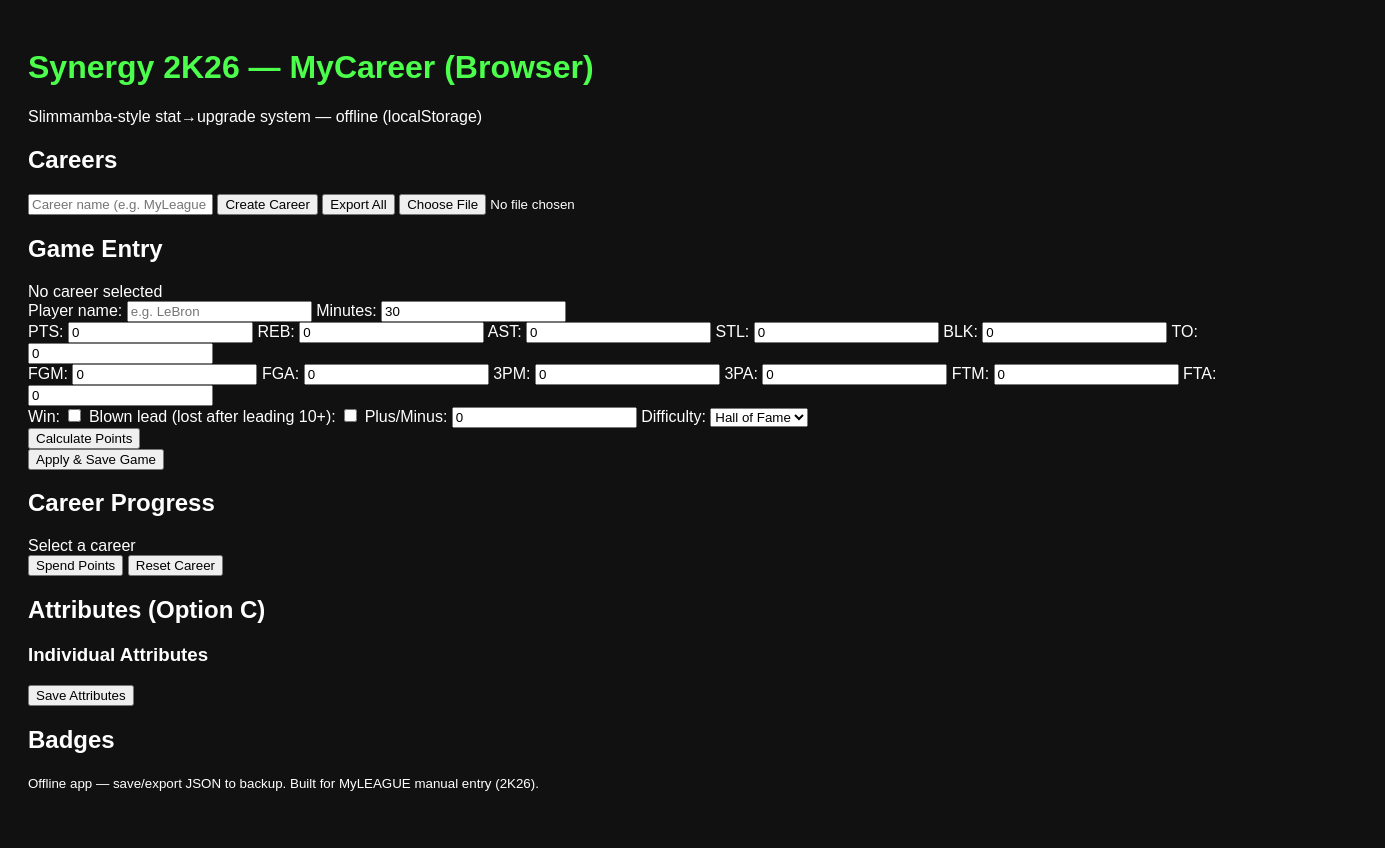
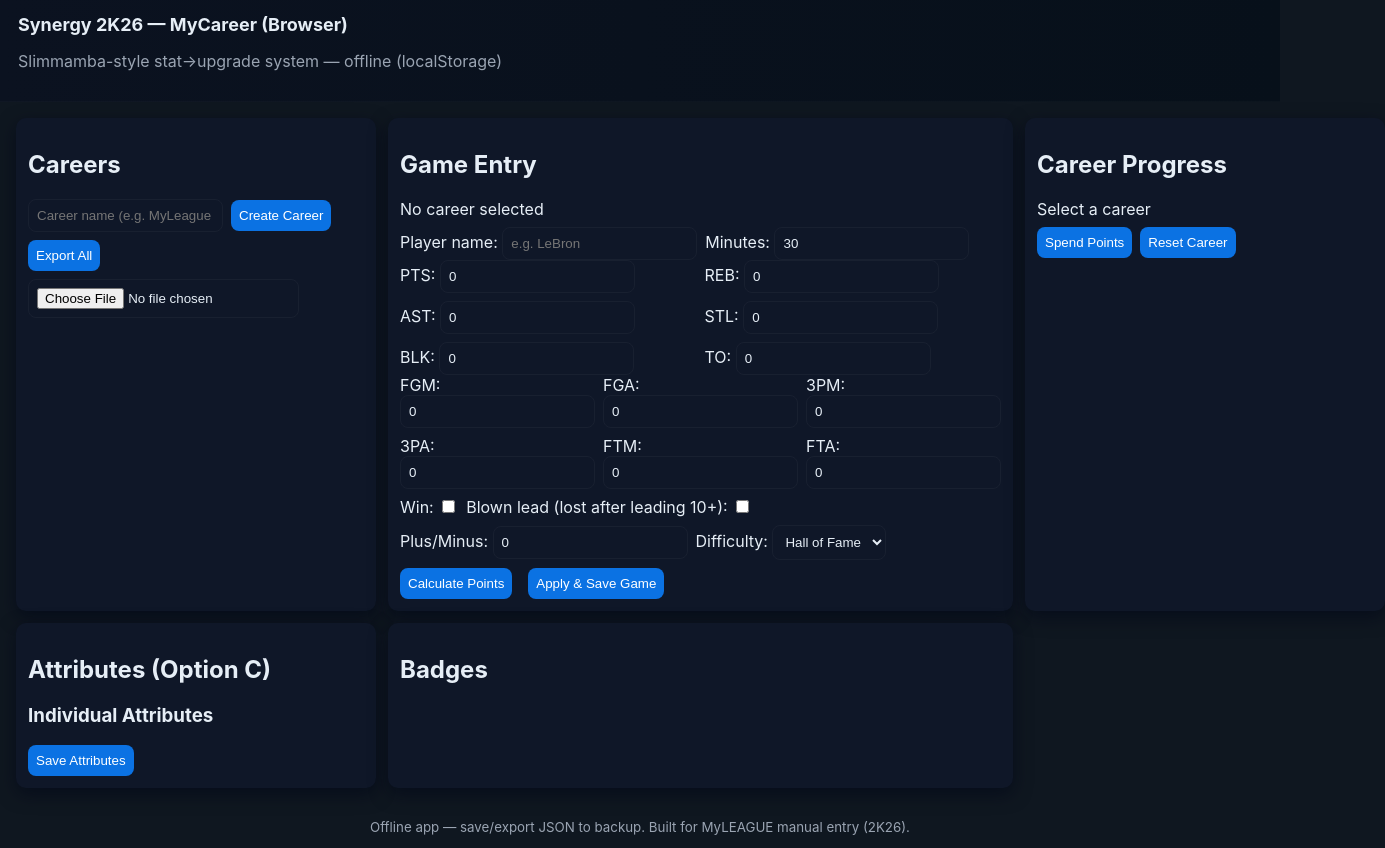
Before and after one commit to Headshot7655/Synergy2k26, a plain HTML site: page index.html in a window 1280 px wide. Shown: the whole page, 1385 px wide, since content can reach past the window. Before the commit the page ends 820 px from the top, so only its background shows below. Drawn offline with Linux system fonts and the light colour scheme.

Commit message:
Update style.css

```diff
--- a/style.css
+++ b/style.css
@@ -1,9 +1,26 @@
-body {
-    background: #111;
-    color: #fff;
-    font-family: Arial, sans-serif;
-    padding: 20px;
+:root{
+  --bg:#0f1720; --card:#0b1220; --accent:#0b72e3; --muted:#9aa4b2; --panel:#0f1728;
 }
-h1 {
-    color: #4cff4c;
+*{box-sizing:border-box}
+body{margin:0;font-family:Inter,system-ui,Arial,sans-serif;background:var(--bg);color:#e6eef6}
+header{padding:14px 18px;background:linear-gradient(90deg,var(--card),#07101a);border-bottom:1px solid rgba(255,255,255,0.02)}
+header h1{margin:0;font-size:18px}
+header .muted{color:var(--muted)}
+main{display:grid;grid-template-columns:360px 1fr 360px;gap:12px;padding:16px}
+.card{background:var(--panel);padding:12px;border-radius:10px;box-shadow:0 6px 18px rgba(2,6,23,0.6)}
+.row{display:flex;gap:8px;align-items:center;flex-wrap:wrap;margin-top:8px}
+.grid.two{display:grid;grid-template-columns:1fr 1fr;gap:8px}
+.grid.three{display:grid;grid-template-columns:repeat(3,1fr);gap:8px}
+input,select,button{padding:8px;border-radius:8px;border:1px solid rgba(255,255,255,0.04);background:transparent;color:inherit}
+button{background:var(--accent);border:none;color:white;cursor:pointer}
+button[disabled]{opacity:0.5;cursor:default}
+.muted{color:var(--muted)}
+#careers-list button{display:block;width:100%;text-align:left;padding:8px;margin:6px 0;border-radius:8px;background:transparent;border:1px solid rgba(255,255,255,0.02)}
+#games-list .game{padding:8px;border-radius:8px;margin:6px 0;background:rgba(255,255,255,0.02)}
+.progress-bar{height:8px;background:rgba(255,255,255,0.04);border-radius:6px;overflow:hidden}
+.progress-bar > i{display:block;height:100%;background:linear-gradient(90deg,#4cff4c,#0b72e3)}
+.badge-pill{display:inline-block;padding:6px 10px;border-radius:999px;background:rgba(255,255,255,0.03);margin:4px}
+footer{padding:12px;text-align:center;color:var(--muted)}
+@media(max-width:1000px){
+  main{grid-template-columns:1fr; padding:12px}
 }
```
